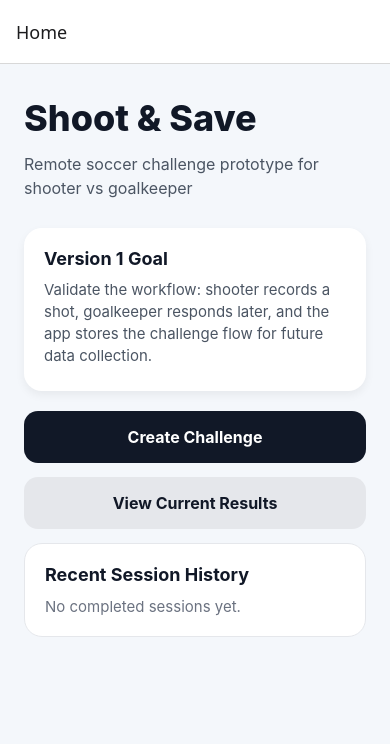
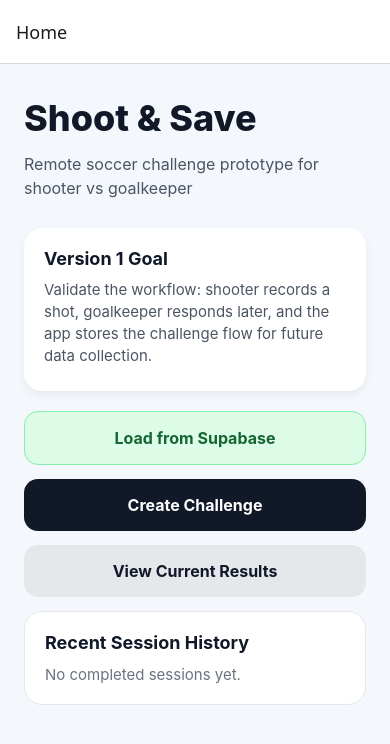
Before and after one commit to catamao17-star/shoot-save-app, a React Native app: screen /Home in a window 390 px wide. Shown: the top 744 px of the page. Built offline with nearby package versions, Linux system fonts and the light colour scheme.

Commit message:
Load session history from Supabase into home screen

```diff
--- a/context/ChallengeContext.tsx
+++ b/context/ChallengeContext.tsx
@@ -14,7 +14,9 @@ type ChallengeContextType = {
   setGoalkeeperResponseData: (data: GoalkeeperResponseData | null) => void;
   setAnalystNotes: (notes: string) => void;
   setQualityChecklist: (checklist: SessionQualityChecklist) => void;
+  setSessionHistory: (sessions: ChallengeSession[]) => void;
   loadSessionFromHistory: (sessionId: string) => void;
+  loadSessionObject: (session: ChallengeSession) => void;
   resetSession: () => void;
 };
 
@@ -33,7 +35,7 @@ type PersistedState = {
 
 export function ChallengeProvider({ children }: Props) {
   const [currentSession, setCurrentSession] = useState<ChallengeSession | null>(null);
-  const [sessionHistory, setSessionHistory] = useState<ChallengeSession[]>([]);
+  const [sessionHistory, setSessionHistoryState] = useState<ChallengeSession[]>([]);
   const [isHydrated, setIsHydrated] = useState(false);
 
   useEffect(() => {
@@ -44,7 +46,7 @@ export function ChallengeProvider({ children }: Props) {
         if (raw) {
           const parsed: PersistedState = JSON.parse(raw);
           setCurrentSession(parsed.currentSession ?? null);
-          setSessionHistory(parsed.sessionHistory ?? []);
+          setSessionHistoryState(parsed.sessionHistory ?? []);
         }
       } catch (error) {
         console.error('Failed to load persisted app state:', error);
@@ -113,7 +115,7 @@ export function ChallengeProvider({ children }: Props) {
       };
 
       if (data) {
-        setSessionHistory((history) => {
+        setSessionHistoryState((history) => {
           const withoutCurrent = history.filter(
             (session) => session.challenge.id !== updatedSession.challenge.id
           );
@@ -135,7 +137,7 @@ export function ChallengeProvider({ children }: Props) {
       };
 
       if (updatedSession.status === 'complete') {
-        setSessionHistory((history) => {
+        setSessionHistoryState((history) => {
           const withoutCurrent = history.filter(
             (session) => session.challenge.id !== updatedSession.challenge.id
           );
@@ -157,7 +159,7 @@ export function ChallengeProvider({ children }: Props) {
       };
 
       if (updatedSession.status === 'complete') {
-        setSessionHistory((history) => {
+        setSessionHistoryState((history) => {
           const withoutCurrent = history.filter(
             (session) => session.challenge.id !== updatedSession.challenge.id
           );
@@ -169,10 +171,18 @@ export function ChallengeProvider({ children }: Props) {
     });
   };
 
+  const setSessionHistory = (sessions: ChallengeSession[]) => {
+    setSessionHistoryState(sessions);
+  };
+
   const loadSessionFromHistory = (sessionId: string) => {
     const sessionToLoad = sessionHistory.find((session) => session.challenge.id === sessionId);
     if (!sessionToLoad) return;
     setCurrentSession(sessionToLoad);
+  };
+
+  const loadSessionObject = (session: ChallengeSession) => {
+    setCurrentSession(session);
   };
 
   const resetSession = () => {
@@ -189,7 +199,9 @@ export function ChallengeProvider({ children }: Props) {
       setGoalkeeperResponseData,
       setAnalystNotes,
       setQualityChecklist,
+      setSessionHistory,
       loadSessionFromHistory,
+      loadSessionObject,
       resetSession,
     }),
     [currentSession, sessionHistory, isHydrated]
--- a/screens/HomeScreen.tsx
+++ b/screens/HomeScreen.tsx
@@ -1,14 +1,32 @@
 import { StatusBar } from 'expo-status-bar';
 import { Alert, ScrollView, StyleSheet, Text, TouchableOpacity, View } from 'react-native';
 import { SafeAreaView } from 'react-native-safe-area-context';
+import { supabase } from '../lib/supabase';
 import { useChallenge } from '../context/ChallengeContext';
+import type { ChallengeSession } from '../types/session';
 
 type Props = {
   navigation: any;
 };
 
+type SessionRow = {
+  id: number;
+  created_at: string;
+  challenge_id: string;
+  session_status: string;
+  completeness_score: number;
+  payload: any;
+};
+
 export default function HomeScreen({ navigation }: Props) {
-  const { currentSession, sessionHistory, loadSessionFromHistory, resetSession } = useChallenge();
+  const {
+    currentSession,
+    sessionHistory,
+    setSessionHistory,
+    loadSessionFromHistory,
+    loadSessionObject,
+    resetSession,
+  } = useChallenge();
 
   const handleResetChallenge = () => {
     Alert.alert(
@@ -48,6 +66,35 @@ export default function HomeScreen({ navigation }: Props) {
     navigation.navigate('Results');
   };
 
+  const handleLoadFromSupabase = async () => {
+    try {
+      const { data, error } = await supabase
+        .from('sessions')
+        .select('*')
+        .order('created_at', { ascending: false })
+        .limit(10);
+
+      if (error) {
+        Alert.alert('Load failed', error.message);
+        return;
+      }
+
+      const parsedSessions: ChallengeSession[] = ((data ?? []) as SessionRow[])
+        .map((row) => row.payload as ChallengeSession)
+        .filter(Boolean);
+
+      setSessionHistory(parsedSessions);
+
+      if (parsedSessions.length > 0) {
+        loadSessionObject(parsedSessions[0]);
+      }
+
+      Alert.alert('Loaded', `${parsedSessions.length} session(s) loaded from Supabase.`);
+    } catch (error) {
+      Alert.alert('Load failed', 'Unexpected error while loading sessions.');
+    }
+  };
+
   const challenge = currentSession?.challenge;
   const shooterUpload = currentSession?.shooterUpload;
   const goalkeeperResponse = currentSession?.goalkeeperResponse;
@@ -70,6 +117,10 @@ export default function HomeScreen({ navigation }: Props) {
               and the app stores the challenge flow for future data collection.
             </Text>
           </View>
+
+          <TouchableOpacity style={styles.loadButton} onPress={handleLoadFromSupabase}>
+            <Text style={styles.loadButtonText}>Load from Supabase</Text>
+          </TouchableOpacity>
 
           {challenge && (
             <View style={styles.card}>
@@ -138,7 +189,7 @@ export default function HomeScreen({ navigation }: Props) {
             {sessionHistory.length === 0 ? (
               <Text style={styles.historyEmpty}>No completed sessions yet.</Text>
             ) : (
-              sessionHistory.slice(0, 5).map((session) => (
+              sessionHistory.slice(0, 10).map((session) => (
                 <TouchableOpacity
                   key={session.challenge.id}
                   style={styles.historyItem}
@@ -189,6 +240,20 @@ const styles = StyleSheet.create({
   cardTitle: { fontSize: 18, fontWeight: '700', color: '#111827', marginBottom: 10 },
   cardText: { fontSize: 15, lineHeight: 22, color: '#4B5563', marginBottom: 4 },
   label: { fontWeight: '700', color: '#111827' },
+  loadButton: {
+    backgroundColor: '#DCFCE7',
+    paddingVertical: 16,
+    borderRadius: 14,
+    alignItems: 'center',
+    marginBottom: 14,
+    borderWidth: 1,
+    borderColor: '#86EFAC',
+  },
+  loadButtonText: {
+    color: '#166534',
+    fontSize: 16,
+    fontWeight: '700',
+  },
   resumeButton: {
     backgroundColor: '#DBEAFE',
     paddingVertical: 16,
```
